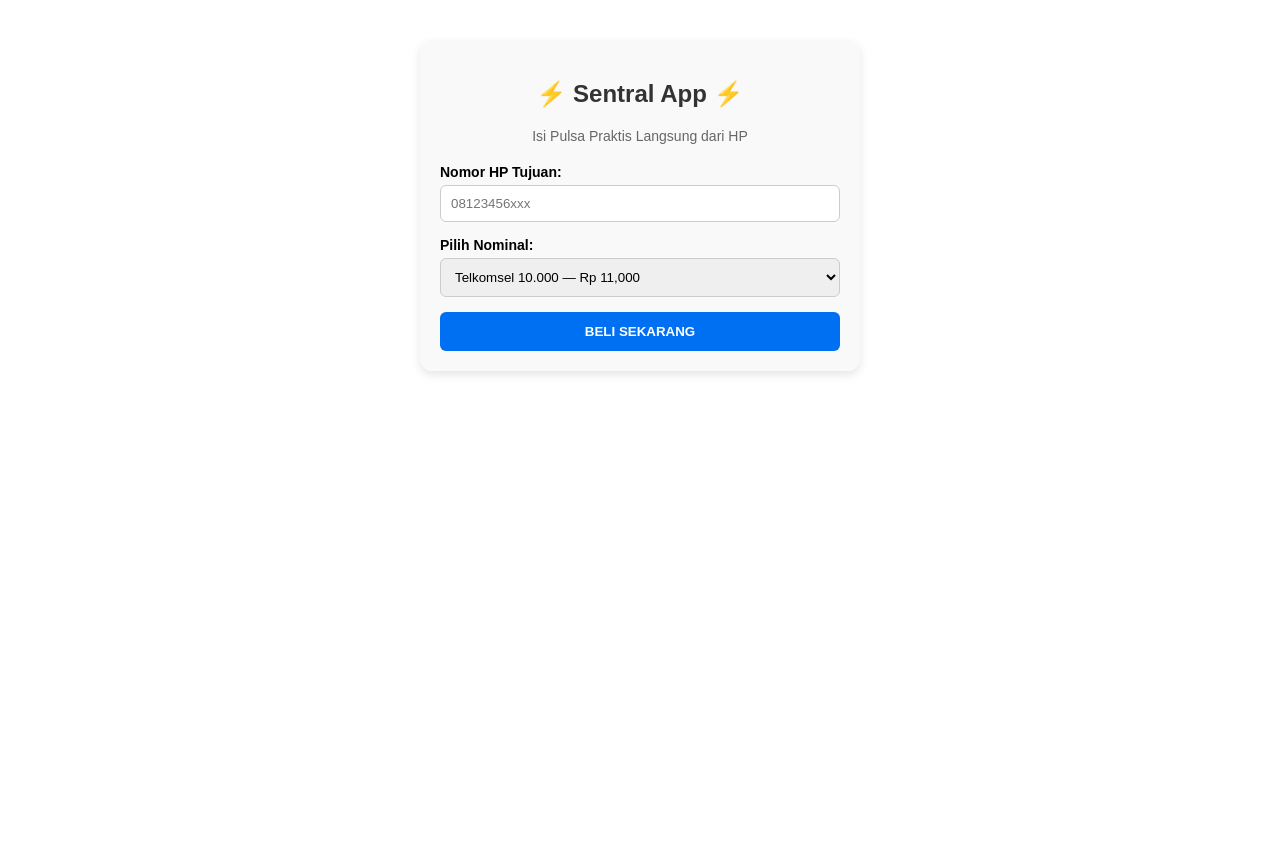
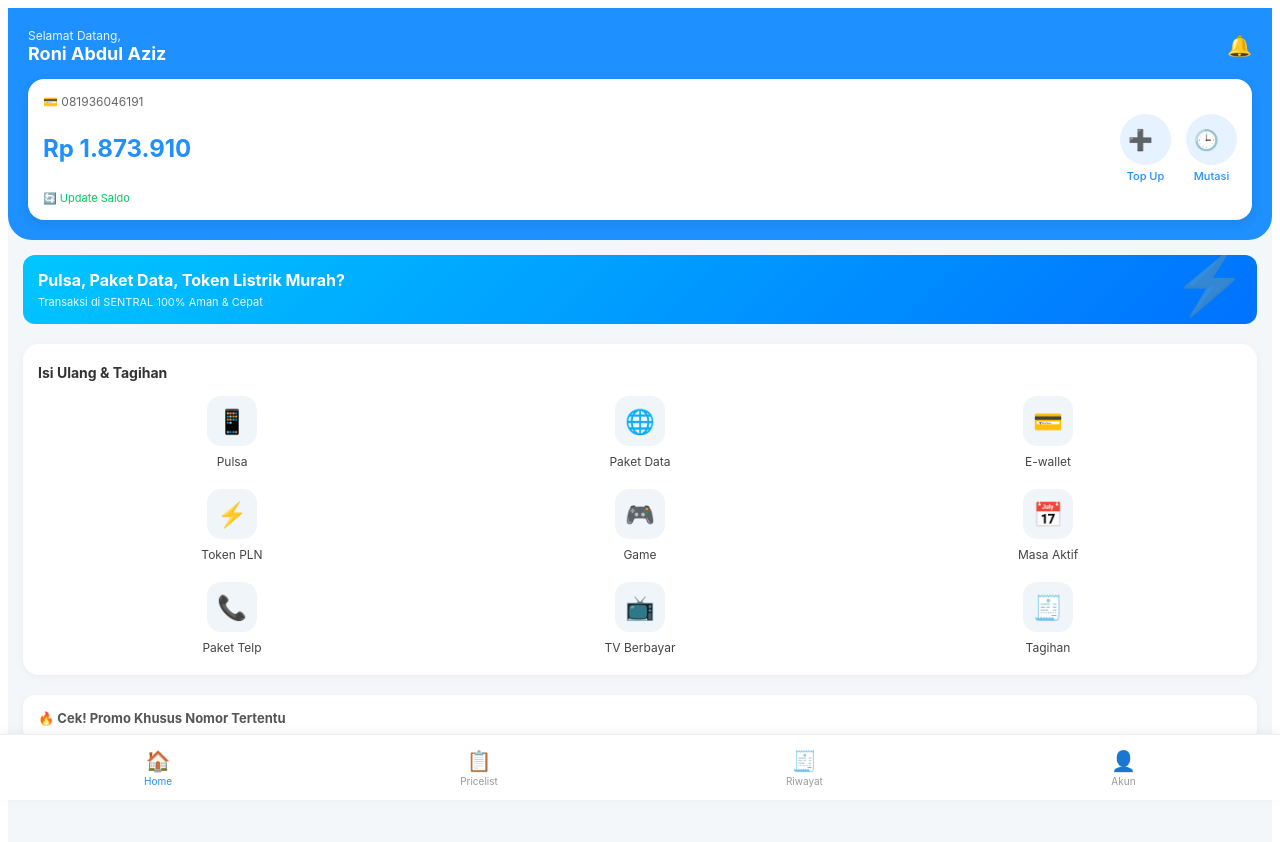
Before and after one commit to roniabdulaziz/sentralapp, a Next.js app: page / in a window 1280 px wide. Shown: the top 842 px of the page. Before the commit the page ends 800 px from the top, so only its background shows below. Built offline with nearby package versions, Linux system fonts and the light colour scheme.

Commit message:
Update page.js

```diff
--- a/app/page.js
+++ b/app/page.js
@@ -3,105 +3,114 @@ import { useState } from 'react';
 
 export default function Home() {
   const [phone, setPhone] = useState('');
-  const [product, setProduct] = useState('S10');
-  const [loading, setLoading] = useState(false);
-  const [message, setMessage] = useState('');
+  const [activeTab, setActiveTab] = useState('home');
 
-  // Daftar produk simulasi (Nanti bisa dihubungkan ke Digiflazz)
-  const products = [
-    { code: 'S5', name: 'Telkomsel 5.000', price: 6000 },
-    { code: 'S10', name: 'Telkomsel 10.000', price: 11000 },
-    { code: 'S20', name: 'Telkomsel 20.000', price: 20500 },
+  // Simulasi data saldo (Nanti bisa diambil dari database Supabase)
+  const saldo = 1873910;
+
+  const menus = [
+    { icon: '📱', label: 'Pulsa' },
+    { icon: '🌐', label: 'Paket Data' },
+    { icon: '💳', label: 'E-wallet' },
+    { icon: '⚡', label: 'Token PLN' },
+    { icon: '🎮', label: 'Game' },
+    { icon: '📅', label: 'Masa Aktif' },
+    { icon: '📞', label: 'Paket Telp' },
+    { icon: '📺', label: 'TV Berbayar' },
+    { icon: '🧾', label: 'Tagihan' },
   ];
 
-  const handleOrder = async (e) => {
-    e.preventDefault();
-    if (!phone || phone.length < 10) {
-      setMessage('❌ Nomor HP tidak valid!');
-      return;
-    }
+  return (
+    <div style={{ backgroundColor: '#f4f7fa', minHeight: '100vh', fontFamily: '-apple-system, BlinkMacSystemFont, "Segoe UI", Roboto, sans-serif', paddingBottom: '80px' }}>
 
-    setLoading(true);
-    setMessage('');
-
-    try {
-      const selectedProduct = products.find(p => p.code === product);
-
-      // Mengirim data langsung ke database Supabase melalui API bawaan
-      const res = await fetch(`${process.env.NEXT_PUBLIC_SUPABASE_URL}/transaksi`, {
-        method: 'POST',
-        headers: {
-          'Content-Type': 'application/json',
-          'apikey': process.env.NEXT_PUBLIC_SUPABASE_ANON_KEY,
-          'Authorization': `Bearer ${process.env.NEXT_PUBLIC_SUPABASE_ANON_KEY}`,
-          'Prefer': 'return=representation'
-        },
-        body: JSON.stringify({
-          nomor_hp: phone,
-          kode_produk: product,
-          harga_jual: selectedProduct.price,
-          status: 'PENDING'
-        })
-      });
-
-      if (res.ok) {
-        setMessage('✅ Transaksi Berhasil Dicatat! Menunggu Proses...');
-        setPhone('');
-      } else {
-        setMessage('❌ Gagal mengirim transaksi ke database.');
-      }
-    } catch (error) {
-      setMessage('❌ Terjadi kesalahan koneksi.');
-    } finally {
-      setLoading(false);
-    }
-  };
-
-  return (
-    <div style={{ maxWidth: '400px', margin: '40px auto', padding: '20px', fontFamily: 'sans-serif', backgroundColor: '#f9f9f9', borderRadius: '12px', boxShadow: '0 4px 10px rgba(0,0,0,0.1)' }}>
-      <h2 style={{ textAlign: 'center', color: '#333' }}>⚡ Sentral App ⚡</h2>
-      <p style={{ textAlign: 'center', fontSize: '14px', color: '#666' }}>Isi Pulsa Praktis Langsung dari HP</p>
-
-      <form onSubmit={handleOrder} style={{ display: 'flex', flexDirection: 'column', gap: '15px', marginTop: '20px' }}>
-        <div>
-          <label style={{ display: 'block', marginBottom: '5px', fontWeight: 'bold', fontSize: '14px' }}>Nomor HP Tujuan:</label>
-          <input
-            type="number"
-            placeholder="08123456xxx"
-            value={phone}
-            onChange={(e) => setPhone(e.target.value)}
-            required
-            style={{ width: '100%', padding: '10px', boxSizing: 'border-box', borderRadius: '6px', border: '1px solid #ccc' }}
-          />
+      {/* HEADER BLUE BAR */}
+      <div style={{ backgroundColor: '#1e90ff', padding: '20px', borderBottomLeftRadius: '24px', borderBottomRightRadius: '24px', color: 'white' }}>
+        <div style={{ display: 'flex', justifyContent: 'space-between', alignItems: 'center', marginBottom: '15px' }}>
+          <div>
+            <div style={{ fontSize: '12px', opacity: 0.9 }}>Selamat Datang,</div>
+            <div style={{ fontSize: '18px', fontWeight: 'bold' }}>Roni Abdul Aziz</div>
+          </div>
+          <div style={{ fontSize: '20px' }}>🔔</div>
         </div>
 
-        <div>
-          <label style={{ display: 'block', marginBottom: '5px', fontWeight: 'bold', fontSize: '14px' }}>Pilih Nominal:</label>
-          <select
-            value={product}
-            onChange={(e) => setProduct(e.target.value)}
-            style={{ width: '100%', padding: '10px', borderRadius: '6px', border: '1px solid #ccc' }}
-          >
-            {products.map(p => (
-              <option key={p.code} value={p.code}>{p.name} — Rp {p.price.toLocaleString()}</option>
+        {/* SALDO CARD */}
+        <div style={{ backgroundColor: 'white', color: '#333', padding: '15px', borderRadius: '16px', boxShadow: '0 4px 12px rgba(0,0,0,0.08)' }}>
+          <div style={{ fontSize: '12px', color: '#666', display: 'flex', alignItems: 'center', gap: '5px' }}>
+            💳 081936046191
+          </div>
+          <div style={{ display: 'flex', justifyContent: 'space-between', alignItems: 'center', marginTop: '5px' }}>
+            <div style={{ fontSize: '24px', fontWeight: 'bold', color: '#1e90ff' }}>
+              Rp {saldo.toLocaleString('id-ID')}
+            </div>
+            <div style={{ display: 'flex', gap: '15px' }}>
+              <div style={{ textAlign: 'center', cursor: 'pointer' }}>
+                <div style={{ fontSize: '20px', backgroundColor: '#e6f2ff', padding: '8px', borderRadius: '50%', width: '35px', height: '35px', display: 'flex', alignItems: 'center', justifyContents: 'center', margin: '0 auto' }}>➕</div>
+                <div style={{ fontSize: '11px', marginTop: '4px', color: '#1e90ff', fontWeight: '500' }}>Top Up</div>
+              </div>
+              <div style={{ textAlign: 'center', cursor: 'pointer' }}>
+                <div style={{ fontSize: '20px', backgroundColor: '#e6f2ff', padding: '8px', borderRadius: '50%', width: '35px', height: '35px', display: 'flex', alignItems: 'center', justifyContents: 'center', margin: '0 auto' }}>🕒</div>
+                <div style={{ fontSize: '11px', marginTop: '4px', color: '#1e90ff', fontWeight: '500' }}>Mutasi</div>
+              </div>
+            </div>
+          </div>
+          <div style={{ fontSize: '11px', color: '#00cc66', marginTop: '8px', cursor: 'pointer' }}>🔄 Update Saldo</div>
+        </div>
+      </div>
+
+      {/* BANNER PROMO */}
+      <div style={{ padding: '0 15px', marginTop: '15px' }}>
+        <div style={{ background: 'linear-gradient(135deg, #00c6ff, #0072ff)', padding: '15px', borderRadius: '12px', color: 'white', position: 'relative', overflow: 'hidden' }}>
+          <div style={{ fontSize: '16px', fontWeight: 'bold', maxWidth: '60%' }}>Pulsa, Paket Data, Token Listrik Murah?</div>
+          <div style={{ fontSize: '11px', opacity: 0.9, marginTop: '5px' }}>Transaksi di SENTRAL 100% Aman & Cepat</div>
+          <div style={{ position: 'absolute', right: '10px', bottom: '5px', fontSize: '60px', opacity: 0.2 }}>⚡</div>
+        </div>
+      </div>
+
+      {/* GRID MENU UTAMA */}
+      <div style={{ padding: '0 15px', marginTop: '20px' }}>
+        <div style={{ backgroundColor: 'white', padding: '20px 15px', borderRadius: '16px', boxShadow: '0 2px 8px rgba(0,0,0,0.04)' }}>
+          <div style={{ fontSize: '14px', fontWeight: 'bold', marginBottom: '15px', color: '#333' }}>Isi Ulang & Tagihan</div>
+
+          <div style={{ display: 'grid', gridTemplateColumns: 'repeat(3, 1fr)', gap: '20px', textAlign: 'center' }}>
+            {menus.map((m, index) => (
+              <div key={index} style={{ cursor: 'pointer' }} onClick={() => m.label === 'Pulsa' && alert('Fitur transaksi pulsa sedang dihubungkan!')}>
+                <div style={{ fontSize: '24px', backgroundColor: '#f0f5fa', width: '50px', height: '50px', borderRadius: '14px', display: 'flex', alignItems: 'center', justifyContents: 'center', margin: '0 auto', transition: 'all 0.2s' }}>
+                  <span style={{margin:'auto'}}>{m.icon}</span>
+                </div>
+                <div style={{ fontSize: '12px', marginTop: '8px', color: '#444' }}>{m.label}</div>
+              </div>
             ))}
-          </select>
+          </div>
         </div>
+      </div>
 
-        <button
-          type="submit"
-          disabled={loading}
-          style={{ width: '100%', padding: '12px', backgroundColor: '#0070f3', color: 'white', border: 'none', borderRadius: '6px', fontWeight: 'bold', cursor: 'pointer' }}
-        >
-          {loading ? 'Memproses...' : 'BELI SEKARANG'}
-        </button>
-      </form>
+      {/* PROMO KHUSUS */}
+      <div style={{ padding: '0 15px', marginTop: '20px' }}>
+        <div style={{ backgroundColor: 'white', padding: '15px', borderRadius: '12px', fontSize: '13px', fontWeight: 'bold', color: '#555', boxShadow: '0 2px 8px rgba(0,0,0,0.04)' }}>
+          🔥 Cek! Promo Khusus Nomor Tertentu
+        </div>
+      </div>
 
-      {message && (
-        <div style={{ marginTop: '15px', padding: '10px', borderRadius: '6px', textAlign: 'center', backgroundColor: message.includes('✅') ? '#e6f4ea' : '#fce8e6', color: message.includes('✅') ? '#137333' : '#c5221f', fontWeight: 'bold', fontSize: '14px' }}>
-          {message}
+      {/* BOTTOM NAVIGATION BAR */}
+      <div style={{ position: 'fixed', bottom: 0, left: 0, right: 0, height: '65px', backgroundColor: 'white', borderTop: '1px solid #eee', display: 'flex', justifyContent: 'space-around', alignItems: 'center', boxShadow: '0 -2px 10px rgba(0,0,0,0.05)', zIndex: 1000 }}>
+        <div onClick={() => setActiveTab('home')} style={{ textAlign: 'center', color: activeTab === 'home' ? '#1e90ff' : '#999', cursor: 'pointer' }}>
+          <div style={{ fontSize: '20px' }}>🏠</div>
+          <div style={{ fontSize: '10px', marginTop: '2px' }}>Home</div>
         </div>
-      )}
+        <div onClick={() => setActiveTab('pricelist')} style={{ textAlign: 'center', color: activeTab === 'pricelist' ? '#1e90ff' : '#999', cursor: 'pointer' }}>
+          <div style={{ fontSize: '20px' }}>📋</div>
+          <div style={{ fontSize: '10px', marginTop: '2px' }}>Pricelist</div>
+        </div>
+        <div onClick={() => setActiveTab('history')} style={{ textAlign: 'center', color: activeTab === 'history' ? '#1e90ff' : '#999', cursor: 'pointer' }}>
+          <div style={{ fontSize: '20px' }}>🧾</div>
+          <div style={{ fontSize: '10px', marginTop: '2px' }}>Riwayat</div>
+        </div>
+        <div onClick={() => setActiveTab('account')} style={{ textAlign: 'center', color: activeTab === 'account' ? '#1e90ff' : '#999', cursor: 'pointer' }}>
+          <div style={{ fontSize: '20px' }}>👤</div>
+          <div style={{ fontSize: '10px', marginTop: '2px' }}>Akun</div>
+        </div>
+      </div>
+
     </div>
   );
 }
```
